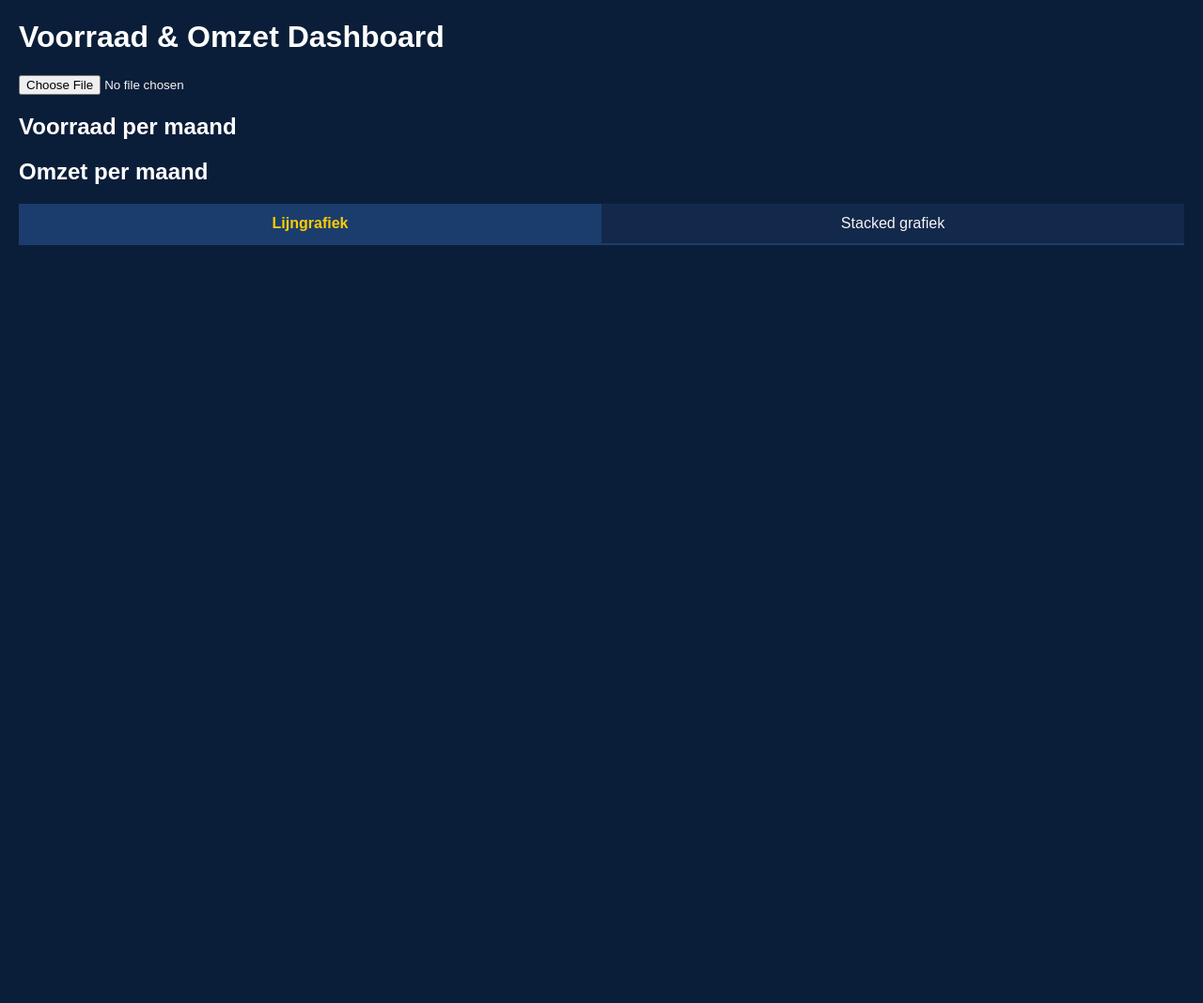
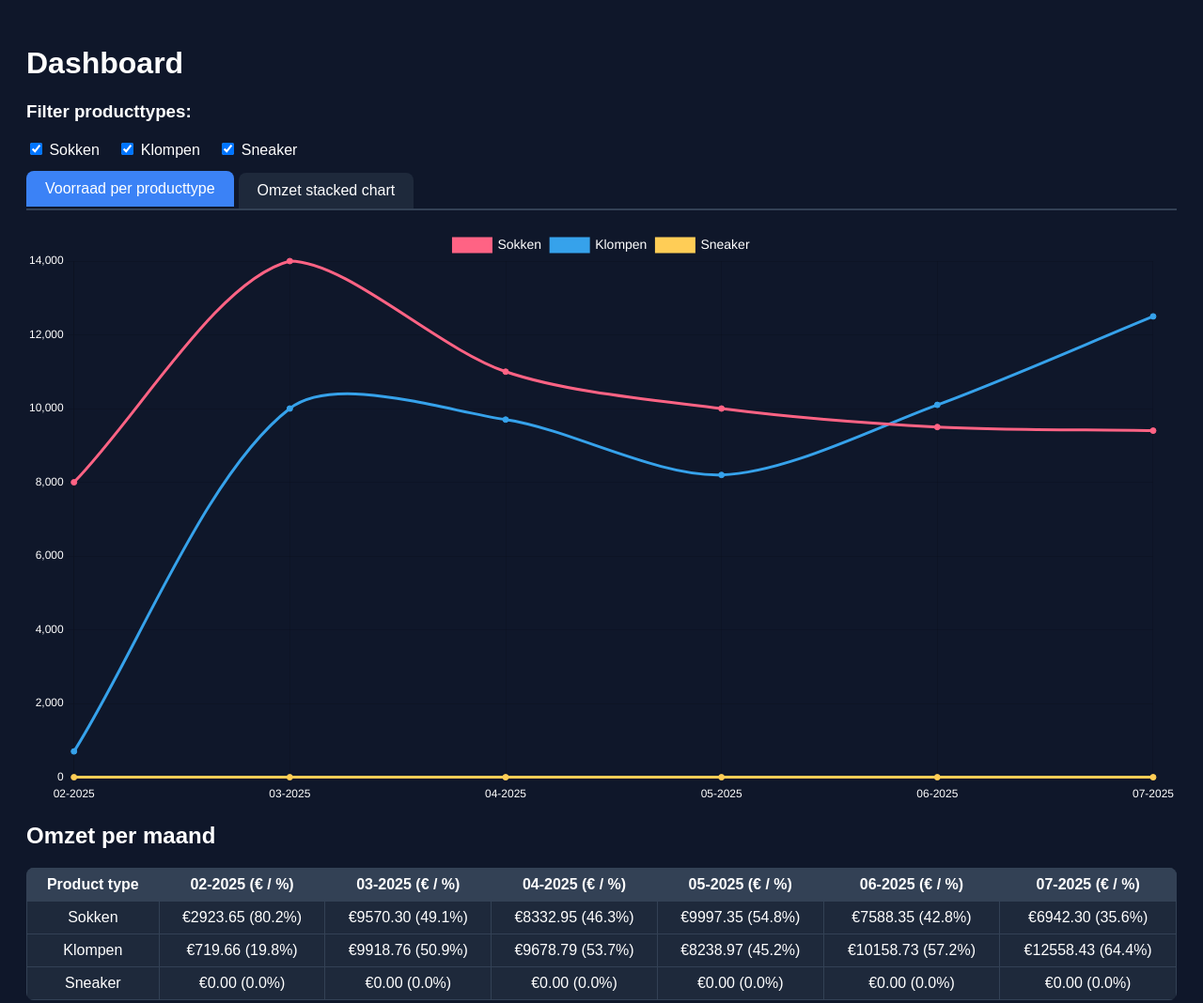
Before and after one commit to Miguelioman/Voorraad-beloop, a plain HTML site: page index.html in a window 1280 px wide. Shown: the whole page at 94% size. Before the commit the page ends 801 px from the top, so only its background shows below. Drawn offline with nearby package versions, Linux system fonts and the light colour scheme.

Commit message:
Update index.html

```diff
--- a/index.html
+++ b/index.html
@@ -2,200 +2,139 @@
 <html lang="nl">
 <head>
   <meta charset="UTF-8">
-  <title>Voorraad & Omzet Dashboard</title>
-  <script src="https://cdn.jsdelivr.net/npm/xlsx@0.18.5/dist/xlsx.full.min.js"></script>
+  <title>Dashboard</title>
   <script src="https://cdn.jsdelivr.net/npm/chart.js"></script>
+  <script src="https://cdn.jsdelivr.net/npm/regression@2.0.1/dist/regression.min.js"></script>
   <style>
     body {
       font-family: Arial, sans-serif;
-      background-color: #0b1e39;
-      color: #f5f5f5;
-      margin: 20px;
+      background-color: #0f172a;
+      color: white;
+      padding: 20px;
     }
-    h1, h2 {
-      color: #ffffff;
+    h2 {
+      margin-top: 20px;
     }
     table {
       border-collapse: collapse;
-      margin-bottom: 30px;
       width: 100%;
-      background: #13294b;
+      margin-top: 20px;
+      background: #1e293b;
       border-radius: 8px;
       overflow: hidden;
     }
     th, td {
-      padding: 8px 12px;
-      border-bottom: 1px solid #1f3b68;
-      text-align: left;
+      border: 1px solid #334155;
+      padding: 8px;
+      text-align: center;
     }
     th {
-      background: #1a3d6d;
-      color: #fff;
+      background-color: #334155;
     }
-    tr:hover {
-      background: #244b80;
-    }
-    .tabs {
+    #tabs {
       display: flex;
-      border-bottom: 2px solid #1a3d6d;
       margin-bottom: 20px;
+      border-bottom: 2px solid #334155;
     }
     .tab {
-      flex: 1;
-      text-align: center;
-      padding: 12px;
+      padding: 10px 20px;
       cursor: pointer;
-      background: #13294b;
-      transition: background 0.3s;
+      border-radius: 8px 8px 0 0;
+      margin-right: 5px;
+      background: #1e293b;
+      transition: background 0.3s ease, transform 0.3s ease;
     }
     .tab.active {
-      background: #1a3d6d;
-      font-weight: bold;
-      color: #ffcc00;
+      background: #3b82f6;
+      transform: translateY(-2px);
     }
     .chart-container {
-      position: relative;
-      width: 100%;
-      height: 500px;
-      opacity: 0;
-      transition: opacity 0.4s ease-in-out;
       display: none;
+      animation: fadeIn 0.4s ease-in-out;
     }
     .chart-container.active {
       display: block;
-      opacity: 1;
+    }
+    @keyframes fadeIn {
+      from { opacity: 0; transform: translateY(10px); }
+      to { opacity: 1; transform: translateY(0); }
+    }
+    #filters {
+      margin: 15px 0;
     }
   </style>
 </head>
 <body>
-  <h1>Voorraad & Omzet Dashboard</h1>
-  <input type="file" id="input-excel" />
+  <h1>Dashboard</h1>
 
-  <h2>Voorraad per maand</h2>
-  <div id="table-container"></div>
+  <div id="filters"></div>
+
+  <div id="tabs">
+    <div class="tab active" data-tab="line">Voorraad per producttype</div>
+    <div class="tab" data-tab="stacked">Omzet stacked chart</div>
+  </div>
+
+  <div id="line" class="chart-container active">
+    <canvas id="lineChart"></canvas>
+  </div>
+  <div id="stacked" class="chart-container">
+    <canvas id="stackedChart"></canvas>
+  </div>
 
   <h2>Omzet per maand</h2>
   <div id="revenue-table-container"></div>
 
-  <div class="tabs">
-    <div class="tab active" data-target="line-chart-container">Lijngrafiek</div>
-    <div class="tab" data-target="stacked-chart-container">Stacked grafiek</div>
-  </div>
-
-  <div id="line-chart-container" class="chart-container active">
-    <canvas id="lineChart"></canvas>
-  </div>
-  <div id="stacked-chart-container" class="chart-container">
-    <canvas id="stackedChart"></canvas>
-  </div>
-
   <script>
-document.getElementById('input-excel').addEventListener('change', handleFile);
-
-const prices = {
-  'sokken': 10.95,
-  'compressiesokken': 29.99,
-  'klompen': 79.99,
-  'schoenen': 79.99,
-  'sneakers': 99.99,
-  'mokken': 14.95
-};
-
     let lineChart, stackedChart;
 
-function normalizeType(type) {
-  if (!type) return '';
-  const t = type.trim().toLowerCase();
-  if (t.includes('sokken')) return 'Sokken';
-  if (t.includes('compressiesokken')) return 'Compressiesokken';
-  if (t.includes('klompen') || t.includes('schoenen')) return 'Klompen';
-  if (t.includes('sneakers')) return 'Sneakers';
-  if (t.includes('mokken')) return 'Mokken';
-  return type;
-}
-
-function handleFile(e) {
-  const file = e.target.files[0];
-  const reader = new FileReader();
-  reader.onload = function(evt) {
-    const data = new Uint8Array(evt.target.result);
-    const workbook = XLSX.read(data, { type: 'array' });
-
-    const months = workbook.SheetNames;
-    const inventoryData = {};
-    const revenueData = {};
-
-    months.forEach(month => {
-      const sheet = workbook.Sheets[month];
-      const rows = XLSX.utils.sheet_to_json(sheet);
-
-      rows.forEach(row => {
-        const type = normalizeType(row['Product type']);
-        const endingInv = parseFloat(row['Ending inventory units']) || 0;
-        const sold = parseFloat(row['Inventory units sold']) || 0;
-        const price = prices[type.toLowerCase()] || 0;
-        const revenue = sold * price;
-
-        if (!inventoryData[type]) inventoryData[type] = {};
-        inventoryData[type][month] = (inventoryData[type][month] || 0) + endingInv;
-
-        if (!revenueData[type]) revenueData[type] = {};
-        revenueData[type][month] = (revenueData[type][month] || 0) + revenue;
-      });
-    });
-
-    renderInventoryTable(months, inventoryData);
-    renderRevenueTable(months, revenueData);
-    renderCharts(months, inventoryData, revenueData);
+    // Voorbeelddata (vervang dit door je eigen CSV parsing)
+    const months = ["02-2025","03-2025","04-2025","05-2025","06-2025","07-2025"];
+    const inventoryData = {
+      "Sokken": {"02-2025":8000,"03-2025":14000,"04-2025":11000,"05-2025":10000,"06-2025":9500,"07-2025":9400},
+      "Klompen": {"02-2025":700,"03-2025":10000,"04-2025":9700,"05-2025":8200,"06-2025":10100,"07-2025":12500},
+      "Sneaker": {"02-2025":0,"03-2025":0,"04-2025":0,"05-2025":0,"06-2025":0,"07-2025":0}
     };
-  reader.readAsArrayBuffer(file);
-}
-
-function renderInventoryTable(months, data) {
-  let html = "<table><tr><th>Product type</th>";
-  months.forEach(m => html += `<th>${m}</th>`);
-  html += "</tr>";
-  Object.keys(data).forEach(type => {
-    html += `<tr><td>${type}</td>`;
-    months.forEach(m => {
-      html += `<td>${data[type][m] || 0}</td>`;
-    });
-    html += "</tr>";
-  });
-  html += "</table>";
-  document.getElementById('table-container').innerHTML = html;
-}
+    const revenueData = {
+      "Sokken": {"02-2025":2923.65,"03-2025":9570.30,"04-2025":8332.95,"05-2025":9997.35,"06-2025":7588.35,"07-2025":6942.30},
+      "Klompen": {"02-2025":719.66,"03-2025":9918.76,"04-2025":9678.79,"05-2025":8238.97,"06-2025":10158.73,"07-2025":12558.43},
+      "Sneaker": {"02-2025":0,"03-2025":0,"04-2025":0,"05-2025":0,"06-2025":0,"07-2025":0}
+    };
 
     function renderRevenueTable(months, data) {
       let html = "<table><tr><th>Product type</th>";
       months.forEach(m => html += `<th>${m} (€ / %)</th>`);
       html += "</tr>";
 
-  months.forEach(month => {
-    let total = 0;
+      const totals = {};
+      months.forEach(m => {
+        totals[m] = Object.keys(data).reduce((sum, type) => sum + (data[type][m] || 0), 0);
+      });
+
       Object.keys(data).forEach(type => {
-      total += data[type][month] || 0;
-    });
-    if (total === 0) total = 1;
-
-    Object.keys(data).forEach((type, i) => {
-      if (i === 0) html += `<tr><td>${type}</td>`;
-      else html += `<tr><td>${type}</td>`;
+        const checkbox = document.getElementById(`filter-${type}`);
+        if (checkbox && !checkbox.checked) return;
+        html += `<tr><td>${type}</td>`;
         months.forEach(m => {
           const rev = data[type][m] || 0;
-        const perc = ((rev / (Object.keys(data).reduce((s, t) => s + (data[t][m]||0), 0))) * 100).toFixed(1);
+          const perc = totals[m] > 0 ? ((rev / totals[m]) * 100).toFixed(1) : 0;
           html += `<td>€${rev.toFixed(2)} (${perc}%)</td>`;
         });
         html += "</tr>";
       });
-  });
 
+      html += "</table>";
       document.getElementById('revenue-table-container').innerHTML = html;
     }
 
     function renderCharts(months, inventoryData, revenueData) {
       const colors = ['#ff6384','#36a2eb','#ffcd56','#4bc0c0','#9966ff'];
-  const datasetsLine = Object.keys(inventoryData).map((type, i) => ({
+
+      const activeTypes = Object.keys(inventoryData).filter(type => {
+        const checkbox = document.getElementById(`filter-${type}`);
+        return checkbox ? checkbox.checked : true;
+      });
+
+      const datasetsLine = activeTypes.map((type, i) => ({
         label: type,
         data: months.map(m => inventoryData[type][m] || 0),
         borderColor: colors[i % colors.length],
@@ -213,13 +152,13 @@ function renderCharts(months, inventoryData, revenueData) {
           responsive: true,
           plugins: { legend: { labels: { color: '#fff', font: { size: 14 } } } },
           scales: {
-        x: { ticks: { color: '#fff', font: { size: 14 } } },
-        y: { ticks: { color: '#fff', font: { size: 14 } } }
+            x: { ticks: { color: '#fff' } },
+            y: { ticks: { color: '#fff' } }
           }
         }
       });
 
-  const datasetsStacked = Object.keys(revenueData).map((type, i) => ({
+      const datasetsStacked = activeTypes.map((type, i) => ({
         label: type,
         data: months.map(m => revenueData[type][m] || 0),
         backgroundColor: colors[i % colors.length]
@@ -234,25 +173,45 @@ function renderCharts(months, inventoryData, revenueData) {
           responsive: true,
           plugins: { legend: { labels: { color: '#fff', font: { size: 14 } } } },
           scales: {
-        x: { stacked: true, ticks: { color: '#fff', font: { size: 14 } } },
-        y: { stacked: true, ticks: { color: '#fff', font: { size: 14 } } }
+            x: { stacked: true, ticks: { color: '#fff' } },
+            y: { stacked: true, ticks: { color: '#fff' } }
           }
         }
       });
+
+      renderRevenueTable(months, revenueData);
     }
 
-// Tabs met fade animatie
-document.querySelectorAll('.tab').forEach(tab => {
-  tab.addEventListener('click', () => {
-    document.querySelectorAll('.tab').forEach(t => t.classList.remove('active'));
-    tab.classList.add('active');
-    const target = tab.dataset.target;
-    document.querySelectorAll('.chart-container').forEach(c => {
-      if (c.id === target) c.classList.add('active');
-      else c.classList.remove('active');
+    // Init filters
+    function initFilters(inventoryData) {
+      let filterHtml = "<h3>Filter producttypes:</h3>";
+      Object.keys(inventoryData).forEach(type => {
+        filterHtml += `<label style="margin-right:15px;">
+          <input type="checkbox" id="filter-${type}" checked> ${type}
+        </label>`;
+      });
+      document.getElementById("filters").innerHTML = filterHtml;
+
+      Object.keys(inventoryData).forEach(type => {
+        document.getElementById(`filter-${type}`).addEventListener("change", () => {
+          renderCharts(months, inventoryData, revenueData);
         });
       });
+    }
+
+    // Tabs
+    document.querySelectorAll(".tab").forEach(tab => {
+      tab.addEventListener("click", () => {
+        document.querySelectorAll(".tab").forEach(t => t.classList.remove("active"));
+        document.querySelectorAll(".chart-container").forEach(c => c.classList.remove("active"));
+        tab.classList.add("active");
+        document.getElementById(tab.dataset.tab).classList.add("active");
       });
+    });
+
+    // Start
+    initFilters(inventoryData);
+    renderCharts(months, inventoryData, revenueData);
   </script>
 </body>
 </html>
```
Lines whose indentation alone changed are shown as unchanged.
